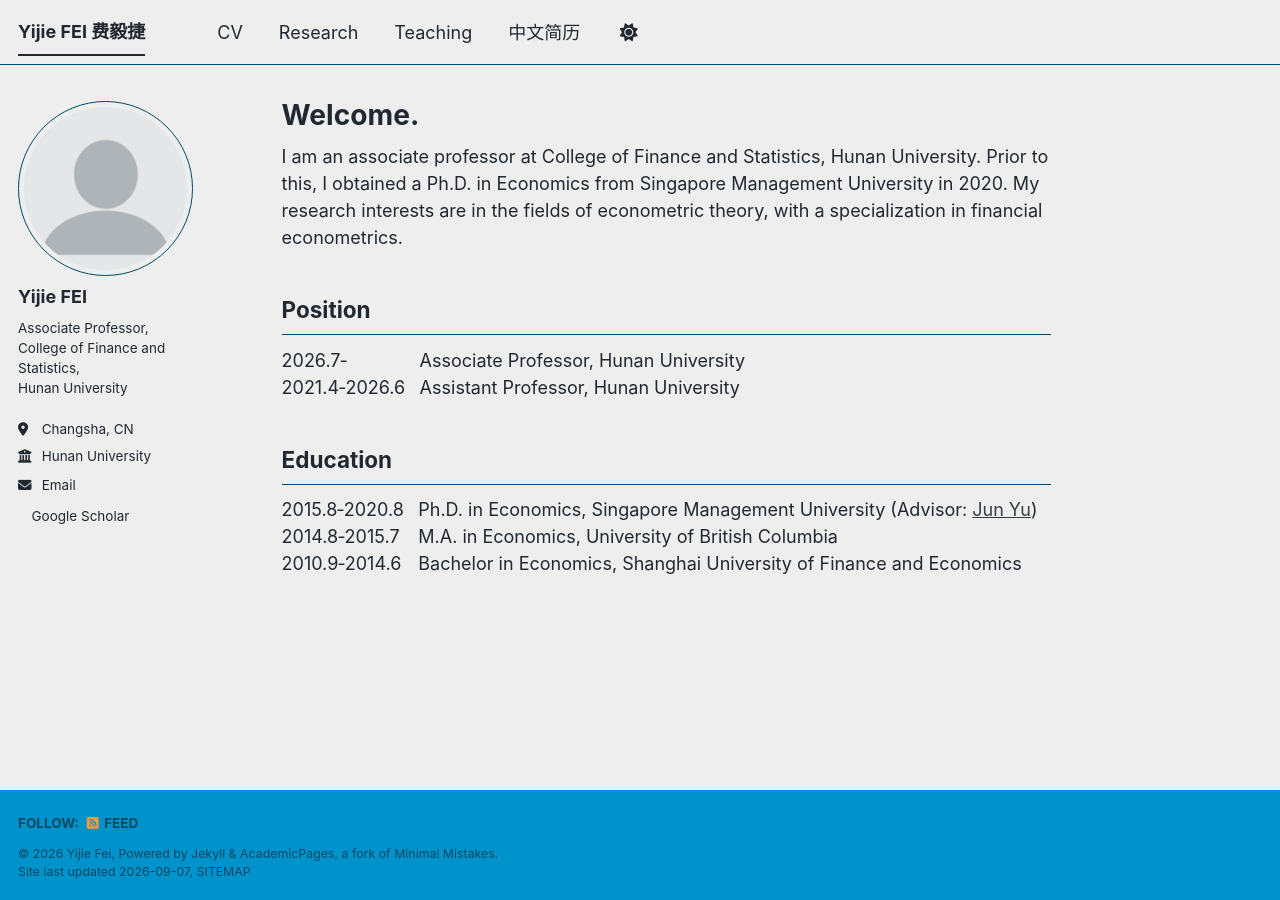
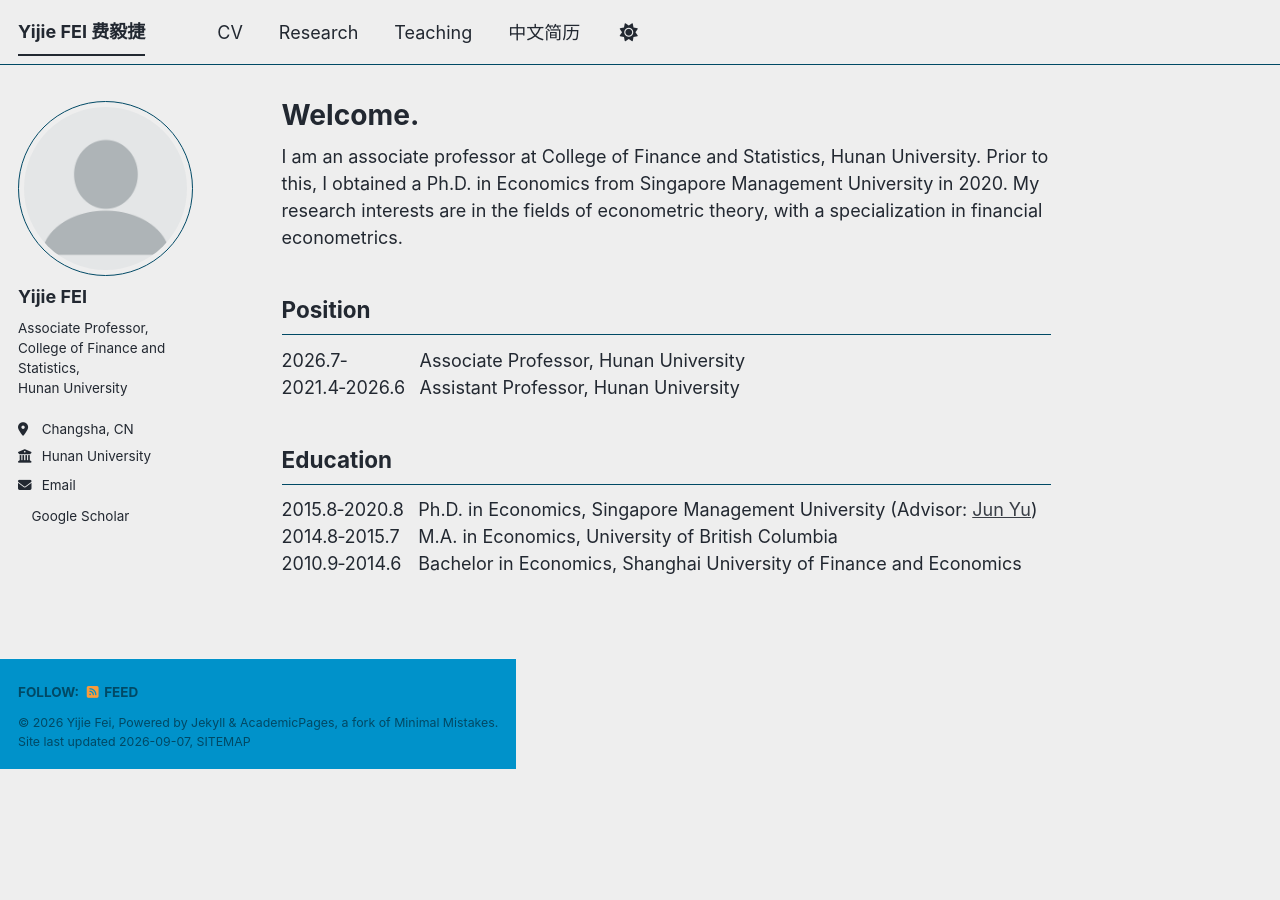
Before and after one commit to yijiefei/yijiefei.github.io, a Jekyll site: the page built from _pages/about.md, in a window 1280 px wide. Built offline with Jekyll 4.4.1, drawn with Linux system fonts in a browser that asks for light colours; a style sheet for code colours, icons or effects is not loaded.

Commit message:
Update custom.scss

```diff
--- a/_sass/custom.scss
+++ b/_sass/custom.scss
@@ -1,4 +1,12 @@
 /* 针对开启 wide + author_profile 的页面，提高选择器权重 */
+.page__footer {
+  position: static !important;
+  width: auto !important;
+  bottom: auto !important;
+  left: auto !important;
+  right: auto !important;
+  margin-top:3rem !important;
+}
 
 body.layout--single #main {
   max-width: 1600px !important;
```
